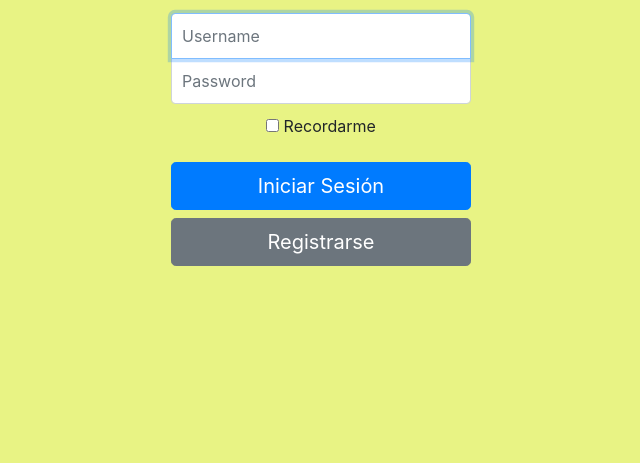
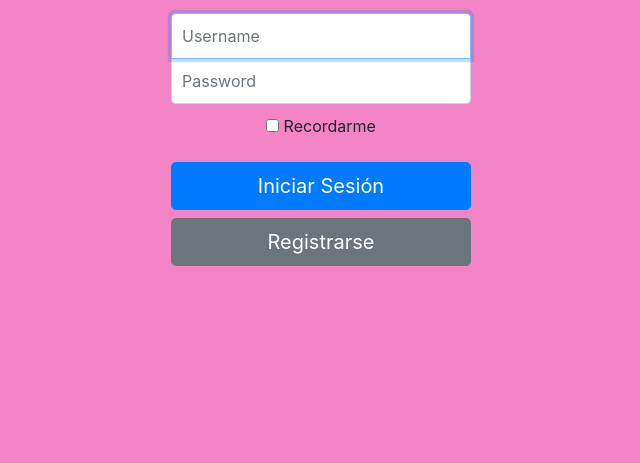
Before and after one commit to personaseria23/proyecto2, a plain HTML site: page public/index.html in a window 1280 px wide. Shown: the part 337-800 px from the top of the page, without its empty margins (319-959 px from the left). Drawn offline with nearby package versions, Linux system fonts and the light colour scheme; some packages are replaced by stand-ins of ours.

Commit message:
AAAAAAAAAAAAAAAAAAAAAA ño

```diff
--- a/public/index.css
+++ b/public/index.css
@@ -1,7 +1,7 @@
 html,
 body {
   height: 100%;
-  background-color: #e8f384;
+  background-color: #f384c5;
 }
 
 body {
```
